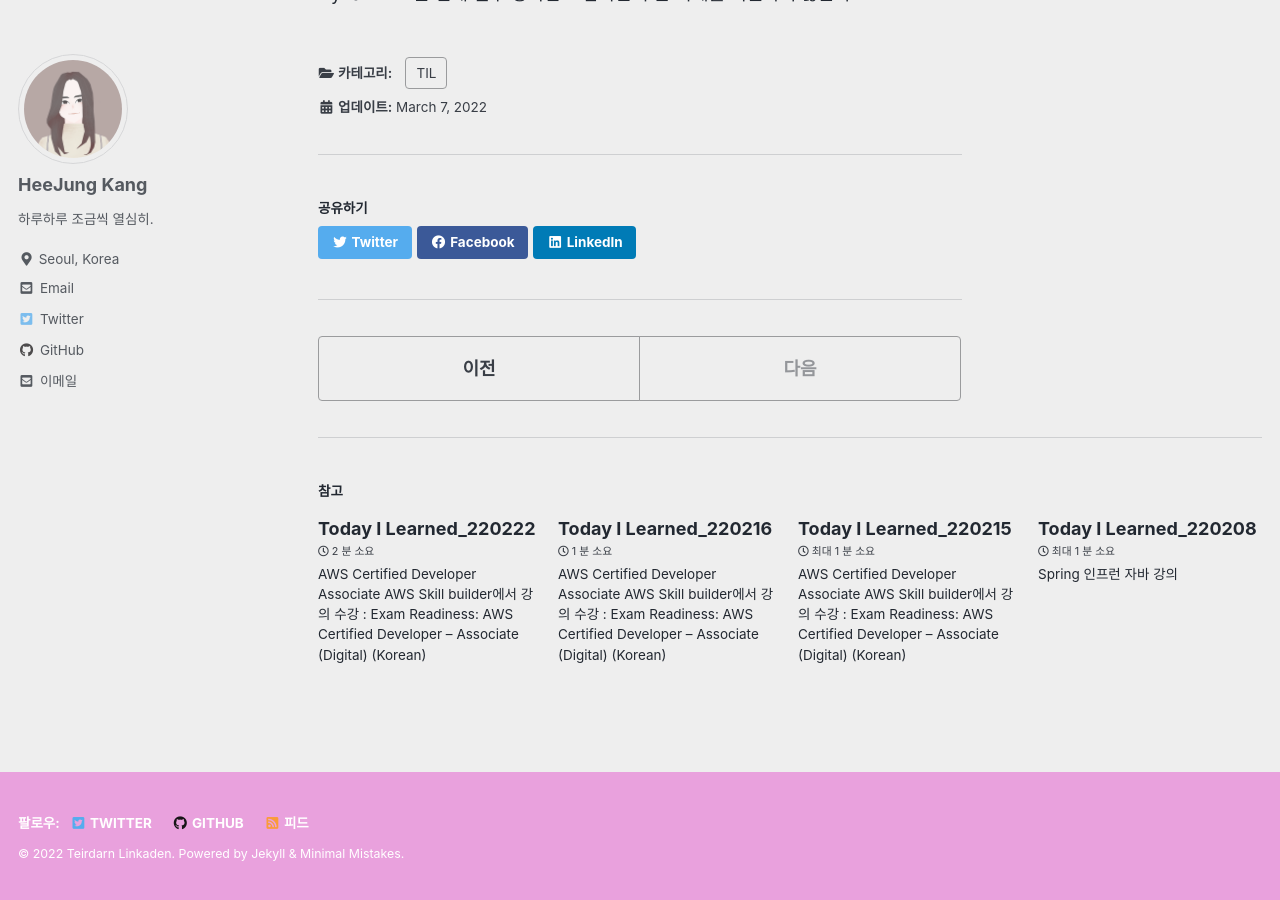
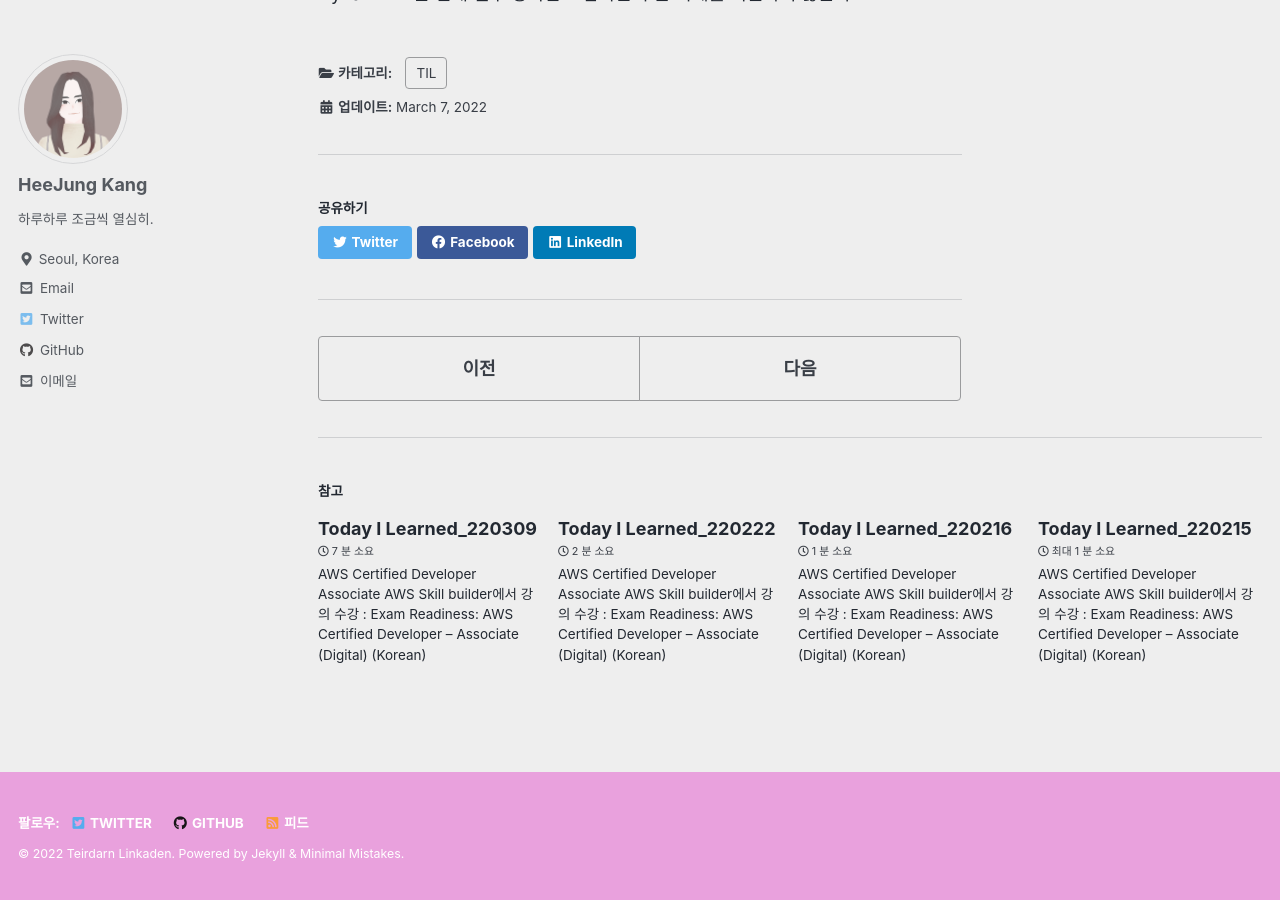
Before and after one commit to tentasys/tentasys.github.io, a Jekyll site: the page built from _posts/2022-03-07-TIL_220307.md, in a window 1280 px wide and 900 px high, scrolled down 3825 px. Built offline with Jekyll 4.4.1, drawn with Linux system fonts in a browser that asks for light colours; cached includes are drawn as plain includes; some of the changed lines change nothing that is shown.

Commit message:
20220309 TIL

```diff
--- a/_posts/2022-03-07-TIL_220307.md
+++ b/_posts/2022-03-07-TIL_220307.md
@@ -1,6 +1,6 @@
 ---
 title: "Today I Learned_220307"
-date: 2022-03-07 10:52:00 +0900
+date: 2022-03-07 22:52:00 +0900
 categories: TIL
 ---
 
--- /dev/null
+++ b/_posts/2022-03-09-TIL_220309.md
@@ -0,0 +1,245 @@
+---
+title: "Today I Learned_220309"
+date: 2022-03-09 20:23:00 +0900
+categories: TIL
+---
+
+# AWS Certified Developer Associate
+AWS Skill builder에서 강의 수강 : [Exam Readiness: AWS Certified Developer – Associate (Digital) (Korean)](https://explore.skillbuilder.aws/learn/course/1022/exam-readiness-aws-certified-developer-associate-digital-korean)
+
+## Amazon Simple Notification Service(SNS)
+유연한 완전 관리형 게시/구독 알림 서비스
+
+모바일 알림에도 사용되며 구독 엔드포인트 및 클라이언트에 메시지 전달을 조정하는데 사용된다.
+
+분산 시스템, 서비스 모바일 디바이스 등 다수의 구독자들에게 메시지 전송 가능
+
+사용 방법 : Amazon Management Console, CLI, AWS SDK 중 하나를 사용
+
+## Amazon Simple Queue Service(SQS)
+완전 관리형 메시지 대기열 서비스
+
+전송 구성 요소와 송신 구성 요수의 분리 가능
+
+사용 방법 : Amazon Management Console, CLI, AWS SDK 중 하나를 사용
+
+두 가지 유형의 메시지 대기열 제공
+
+- 표준 대기열 : 최대 처리량, 최선의 정렬, 최소 1회 전달 기능을 제공
+- SQS FIFO 대기열 : 메시지가 전송된 순서대로 정확히 한 번 처리되도록 설계
+
+visibility timeout, message retention period, delay second -> 나중에 다시 확인해보자
+
+SQS 표시 제한 초과의 기본 설정은 30초이다.
+
+## Amazon SNS vs. Amazon SQS
+두 서비스 모두 AWS 내의 메시징 서비스로 개발자에게 각기 다른 혜택을 제공한다.
+
+SNS : 애플리케이션이 푸시 메커니즘을 통해 시간이 중요한 메시지를 여러 구독자에게 전송할 수 있으며, 정기적으로 업데이트를 확인하거나 폴링할 필요가 없다.
+
+SQS : 분산 애플리케이션에서 폴링 모델을 통해 메시지를 교환하는 데 사용되는 메시지 대기열 서비스. 각 구성 요소를 동시에 사용할 수 없더라도 애플리케이션의 분산 구성 요소에서 유연성 있게 메시지를 전송 및 수신할 수 있다.
+
+## Amazon Step Function
+시각적 워크플로우를 통해 분산 애플리케이션과 마이크로서비스의 구성요소를 쉽게 조정할 수 있다.
+
+시각적 콘솔과 자주 사용되는 워크플로우에 대한 블루프린트가 포함됨 -> 분산 애플리케이션의 구성 요소를 병렬/순차적 단계로 쉽게 조정할 수 있다.
+
+각 단계를 자동으로 트리거하므로 애플리케이션이 예상한 순서대로 실행된며, 수백만 개의 단계를 동시에 처리할 수 있어 수요가 증가하더라도 애플리케이션을 사용할 수 있다.
+
+전체 애플리케이션을 수정하지 않고 쉽게 워크플로우를 변경하고 단계 시퀀스를 편집할 수 있다. 코드를 변경하지 않고 구성 요소와 단계를 재사용할 수 있으므로 더 빠르게 실험 및 혁신할 수 있다.
+
+## Amazon Status Language
+상태 시스템을 정의하는데 사용되는 JSON기반의 구조화된 언어
+
+상태의 종류 : task, choice, fail 등
+
+## Amazon API Gateway
+웹/앱이 Amazon API Gateway를 통해 HTTP REST API를 사용하여 다른 AWS 서비스와 상호작용하는 함수를 호출한다.
+
+애플리케이션이 백엔드 서비스의 데이터, 비즈니스 로직 또는 기능에 액세스하기 위한 현관 역할을 하는 API를 생성할 수 있는 서비스
+
+최대 수십만 건의 동시 API호출 수락 및 처리와 관련된 모든 작업을 완벽하게 관리하고 처리
+
+관리형 캐시는 Amazon CloudFront를 통해 DDOS공격을 방지하고 지연 시간을 줄인다.
+
+**API Gateway를 사용하는 서버리스 아키텍처**
+
+API Gateway는 백엔드 요청에 대한 응답을 수신 -> 자체 캐시에 해당 응답을 캐시
+
+동일한 요청이 다시 수신되면 API Gateway는 백엔드에서 확인할 필요 없이 캐시에서 이 요청을 확인하고 반환
+
+## 캐싱
+
+캐싱이 일어나는 세 계층 : 엣지의 CloudFront, ELB 앞, S3 앞
+
+세션 상태는 Amazon DynamoDB에 저장
+
+관련 솔루션 : Amazon CloudFront, Amazon ElastiCache
+
+## Amazon CloudFront
+비즈니스 및 웹 애플리케이션 개발자에게 짧은 지연 시간과 빠른 데이터 전송 속도로 콘텐츠를 배포하는 쉽고 비용 효율적인 방법을 제공하는 웹 서비스
+
+엣지 로케이션의 글로벌 네트워크를 통해 최종 사용자에게 파일이 전달
+
+캐시의 객체 TTL(Time To Live)을 지정할 수 있으며, CloudFront를 사용하여 객체 액세스를 여러 가지 방법으로 제한할 수도 있다.
+
+## Amazon ElastiCache
+클라우드에서 Memcached 또는 Redis 프로토콜 규정 준수 서버 노드를 쉽게 배포하고 실행할 수 있게 해주는 웹 서비스
+
+관리형 인메모리 시스템에서 정보를 검색할 수 있도록 하여 웹 어플리케이션의 성능을 향상
+
+## Amazon 컨테이너 서비스
+**Amazon Elastic Container Service**
+
+확장성이 뛰어난 고성능 컨테이너 관리 서비스
+
+**Amazon Elastic Container Service for Kubernetes(EKS)**
+
+AWS에서 쿠버네티스를 쉽게 실행할 수 있다.
+
+**AWS Fargate**
+
+Amazon ECS용 기술로 서버를 프로비저닝 또는 관리하지 않고도 컨테이너를 실행할 수 있게 해 준다.
+
+**Amazon Elastic Container Registry(ECR)**
+
+가용성이 뛰어나고 안전한 프라이빗 컨테이너 리포지토리로 Docker 컨테이너 이미지를 쉽게 저장 및 관리하고 저장 이미지를 암호화 및 압축할 수 있으므로 빠르게 풀링하고 보호할 수 있다.
+
+### ECR 액세스 방법
+1. AWS에서 제공하는 SDK 사용. 해당 프로그래밍 언어 또는 플랫폼에 맞게 작성된 API로 애플리케이션에서 AWS 서비스를 간편하게 사용할 수 있다.
+2. 오픈 소스 및 상용 소프트웨어 IDE를 위한 여러 IDE 도구 키트 사용. Amazon에서 제공하는 클라우드 기반 IDE(Cloud9)를 사용하면 AWS에서 실행되는 EC2 인스턴스를 이용하여 브라우저에서 직접 개발할 수 있다.
+3. AWS CLI : 명령줄에서 AWS 서비스를 제어하고 스크립트로 서비스 관리를 자동화할 수 있다.
+
+## 리팩터링
+[안티 패턴](https://ko.wikipedia.org/wiki/%EC%95%88%ED%8B%B0%ED%8C%A8%ED%84%B4) : 실제 많이 사용되지만 비효율적이고 비생산적인 패턴
+
+### 환경 자동화, 확작성 향상
+- 안티 패턴 : 앱 서버가 충돌 → 사용자가 관리자에게 수동으로 알림 → 관리자가 새 서버를 수동으로 시작 및 구성
+- 모범 사례 : 앱 서버가 충돌 → Amazon CloudWatch가 비정상 인스턴스를 자동으로 감지 → 자동으로 관리자에게 알림 → 변경 관리 솔루션에 자동으로 작업 로깅 → CloudWatch에서 동일한 서버를 시작하고 구성하도록 Auto Scaling에 자동으로 알림
+
+### 서버 및 서비스 설계
+- 안티 패턴
+
+  간단한 애플리케이션은 영구 서버에서 실행된다.
+
+  애플리케이션이 서로 직접 통신
+
+  정적 웹 자산이 로컬로 인스턴스에 저장
+
+  백엔드 서버가 사용자 인증 및 사용자 상태 스토리지를 처리
+- 모범 사례
+
+  서버 없는 솔루션이 필요한 시점에 프로비저닝
+
+  메시지 대기열이 애플리케이션 간의 통신을 처리
+
+  정적 웹 자산은 Amazon S3와 같은 외부에 저장됨
+
+  사용자 인증 및 사용자 상태 스토리지는 AWS에서 처리
+
+### 단일 장애점 제거
+모범 사례 : 보조 서버 또는 대기를 생성하고 데이터를 복제하는 것.
+
+주 데이터서버가 오프라인 상태가 되면 보조 서버가 로드를 처리. 앱 서버가 자동으로 요청을 보조 데이터베이스로 전송해야 한다.
+
+### 캐싱
+캐싱 : 향후 요청을 더 빨리 수행하고 네트워크 처리량을 줄이기 위해 요청자와 영구 스토리지 사이의 중간 위치에 데이터 또는 파일을 일시적으로 저장하는 프로세스
+
+- 안티 패턴 (Amazon S3 버킷에서 사용하는 캐싱 서비스가 없음)
+
+   사용자 3명이 Amazon S3 버킷 중 하나에서 한 번에 한 명씩 파일을 요청 → 파일이 동일한 방식으로 각 사용자에게 전달 -> 각 요청을 완료하는데 동일한 시간과 동일한 비용이 소요된다.
+- 모범 사례 (Amazon CloudFront가 존재해 S3 앞에서 캐싱을 제공함)
+  첫 번째 요청이 CloudFront에서 파일을 확인 → 파일을 찾을 수 없는 경우 Amazon S3에서 파일을 가져와 사용자에게 가장 가까운 엣지 로케이션에 있는 CloudFront에 파일 사본을 저장 → 요청한 사용자에게 다른 사본을 전송 → 다른 사용자가 해당 파일을 요청하면 S3대신 더 가까운 엣지 로케이션의 CloudFront에서 가져온다 → 파일 전송 요금을 지불하지 않기 때문에 비용이 절감
+
+## 마이그레이션과 6가지 전략
+
+**6가지 R**
+1. Rehosting(리호스팅, 리프트 앤 시프트)
+2. Replatforming(리플랫포밍), 상품을 AWS 클라우드로 이전하면서 리셰이핑하는 리프트, 틴커 앤 시프트
+3. Repurcahsing(재구매, 드롭 앤 숍) : 실제로 상품 또는 리소스를 새 서비스로 교체
+4. Refactoring, Rearchitecting(리팩터링, 리아키텍쳐링) : 애플리케이션이 클라우드에서 실행되도록 리코딩 및 리아키텍처링한다. 프로세스를 진행하면서 애플리케이션과 구성 요소를 분리
+5. Retire(폐기) : 서비스를 살펴보고 폐기
+6. Retain(보존) : 향후 폐기 상태를 위해 클라우드로 이전하지 않을 서비스로 보존
+
+### 리팩터링
+
+기존 애플리케이션을 재작성, 리아키텍처링, 분리하는 것
+
+애플리케이션을 클라우드로 이전하기 위해 구현할 수 있는 마이그레이션 전략 중 하나
+
+리팩터링 시 기존 애플리케이션 설계 및 성능을 참조해야 하며, 확장성, 가용성, 유연성, 작업, 성능 등을 고려해야 한다.
+
+**리팩터링을 위해 마이그레이션에 관해 고려해볼 만 한 질문**
+
+설계에 다중 티어 아키텍처 또는 서비스 중심 아키텍처를 포함해야 하는지?
+
+애플리케이션 마이그레이션에 서버리스 아키텍처 구현을 포함할 것인가?
+
+사용되는 서비스에 연결하는 내부 또는 기존 구성 요소를 추가로 포함할 것인가?
+
+리팩터링은 Well Archtected 프레임워크 구현에 어떻게 도움이 되는가?
+
+AWS 모범 사례에 따라 자동화된 ALC(Application LifeCycle) 또는 SDLC(Software Development LifeCycle)를 어떻게 구현할 것인가?
+
+내 AWS 구성 요소를 전체 솔루션으로 어떻게 통합할 것인가?
+
+AWS 클라우드로 마이그레이션되는 애플리케이션의 검증 및 보안에 사용할 수 있는 도구는 무엇인가?
+
+### 리프트 앤 시프트
+
+#### 올-인
+모놀리식 애플리케이션을 통째로 클라우드상에 올리는 것.
+
+마이그레이션이 요청되는 애플리케이션 소유자의 신뢰와 협력을 위태롭게 할 수도 있다.
+
+#### 하이브리드
+온프레미스와 클라우드 둘 다 데이터를 상주시키는 것.
+
+대규모 데이터 세트를 경제적으로 저장하거나 클라우드 네이티브 데이터베이스를 활용하거나 데이터를 고객과 더 가까이 이동하거나 비용 효율적인 고가용성으로 백업 및 아카이브 솔루션을 생성하기 위해 이 방법을 많이 사용한다.
+
+### 마이크로서비스
+기존의 모놀리식 아키텍쳐 → 확장의 어려움. 애플리케이션 코드 베이스가 증가함에 따라 업데이트 및 유지 관리가 복잡해지고 있다. 새로운 기능, 언어, 프레임워크, 기술 도입이 점점 더 어려워져서 혁신과 새로운 아이디어를 제한한다.
+
+마이크로서비스 아키텍처 내에서 각 애플리케이션 구성 요소는 자체 서비스로 실행되며 잘 정의된 API를 통해 다른 서비스와 통신한다.
+
+마이크로서비스는 비즈니스 기능을 중심으로 구축되고 각 서비스는 단일 기능을 수행한다. 다양한 프레임워크 및 프로그래밍 언어를 사용하여 마이크로서비스를 작성할 수 있다.
+
+마이크로서비스를 독립적인 단일 서비스로 배포하거나 서비스 그룹으로 배포할 수 있다.
+
+### 서버리스 애플리케이션
+서버를 프로비저닝하거나 관리할 필요가 없는 애플리케이션
+
+운영체제, 액세스 제어, 패치 적용, 프로비저닝, 적절한 크기 조정, 확장성, 가용성 등의 책임이 아닌 핵심 상품 및 비즈니스 로직에 집중할 수 있다. (플랫폼이 해당 책임을 대신 관리함)
+
+## Amazon CloudWatch
+AWS에서 관리 중인 대부분의 리소스 상태 및 사용률 모니터링을 위한 서비스
+
+인스턴스의 CPU 밑 네트워크 사용률, EBS에 대한 디스크 읽기-쓰기 작업, 관리형 데이터베이스에 대한 메모리 및 디스크 활동과 같은 AWS의 다양한 특성을 모니터링할 수 있다.
+
+일반 지표(Common Matrix) - AWS 리소스 또는 서비스의 일부 속성을 측정한 값
+
+사용자 정의 지표
+
+특정 조건이 충족될 경우 트리거되는 CloudWatch 경보를 구성할 수 있다.
+
+Amazon SNS 또는 SQS 서비스를 사용하여 알림을 게시하도록 CloudWatch 경보를 구성할 수 있다 -> 사람에게 전송하여 사람의 개입이 필요할 수 있는 상태를 알릴 수 있다.
+
+CLI 또는 API를 사용하여 프로그래밍 방식으로 CloudWatch 지표를 읽을 수도 있다 → 사용자 정의 스크립트 또는 애플리케이션을 사용하여 고유한 사전 대응형 알림 시스템을 구축할 수 있다 (사용자 정의 CloudWatch 경보를 사용하여 Auth Scaling을 구현할 수도 있다)
+
+Amazon CloudWatch는 Matrix의 Repository로, 지원되는 AWS 서비스가 지표를 리포지토리로 전송하여 사용자 정의 지표를 리포지토리로 전송할 수 있다.
+
+StatisticSets : 사용 가능한 미리 집계된 데이터 세트
+
+## AWS CloudTrail
+API 사용량에 대한 로그를 Amazon S3 버킷에 저장한 후 나중에 해당 로그를 분석
+
+## AWS X-Ray
+배포된 프로덕션 애플리케이션을 개발자가 분석하고 디버깅할 수 있도록 도와주는 서비스
+
+애플리케이션을 통과하는 요청에 대한 엔드 투 엔드 보기를 제공하며 애플리케이션의 기본 구성 요소 맵을 표시
+
+개발 및 프로덕션 환경의 애플리케이션을 모두 분석할 수 있다.
+
+서비스 맵 - 애플리케이션에서 사용하는 서비스의 맵을 생성할 수 있으며, 애플리케이션 내 서비스 간의 연결 보기를 제공하며 종속성 트리를 생성할 수 있게 해 준다. 이 맵을 사용하여 AWS 가용 영역 또는 리전 간에 작업할 때 지연 시간 또는 오류를 감지할 수 있다.
+
+애플리케이션에 대한 각 요청의 응답 코드를 분석하여 애플리케이션 코드의 버그 또는 오류를 자동으로 강조 표시할 수 있다 → 버그나 오류를 재현하지 않고도 애플리케이션 코드를 쉽게 디버깅할 수 있다
```
